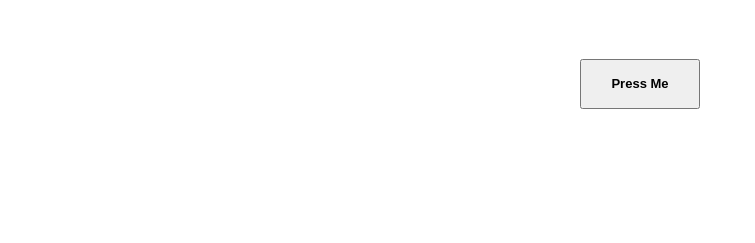
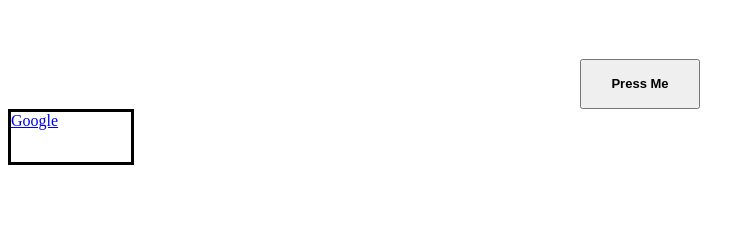
Before and after one commit to DelfinoRojas/Prueba29_12_2018, a PHP site: page / in a window 1280 px wide. Shown: the part 57-300 px from the top of the page, without its empty margins (0-755 px from the left). Run offline with PHP 8.4, Linux system fonts and the light colour scheme; some libraries are stand-ins or nearby versions.

Commit message:
Se creó un div de hipervinculos en el archivo .html

```diff
--- a/index.html
+++ b/index.html
@@ -16,5 +16,8 @@
 		<br><br>
 		<button class="button" id="btnSaludar">Press Me</button>
 	</center>
+	<div id="divHipervinculos">
+		<a href="https://www.google.com">Google</a>
+	</div>
 </body>
 </html>
--- a/styles.css
+++ b/styles.css
@@ -6,3 +6,10 @@
 	width: 120px;
 	height: 50px;
 }
+
+#divHipervinculos{
+	width: 120px;
+	height: 50px;
+	border-style: solid;
+	border-color: black;
+}
```
